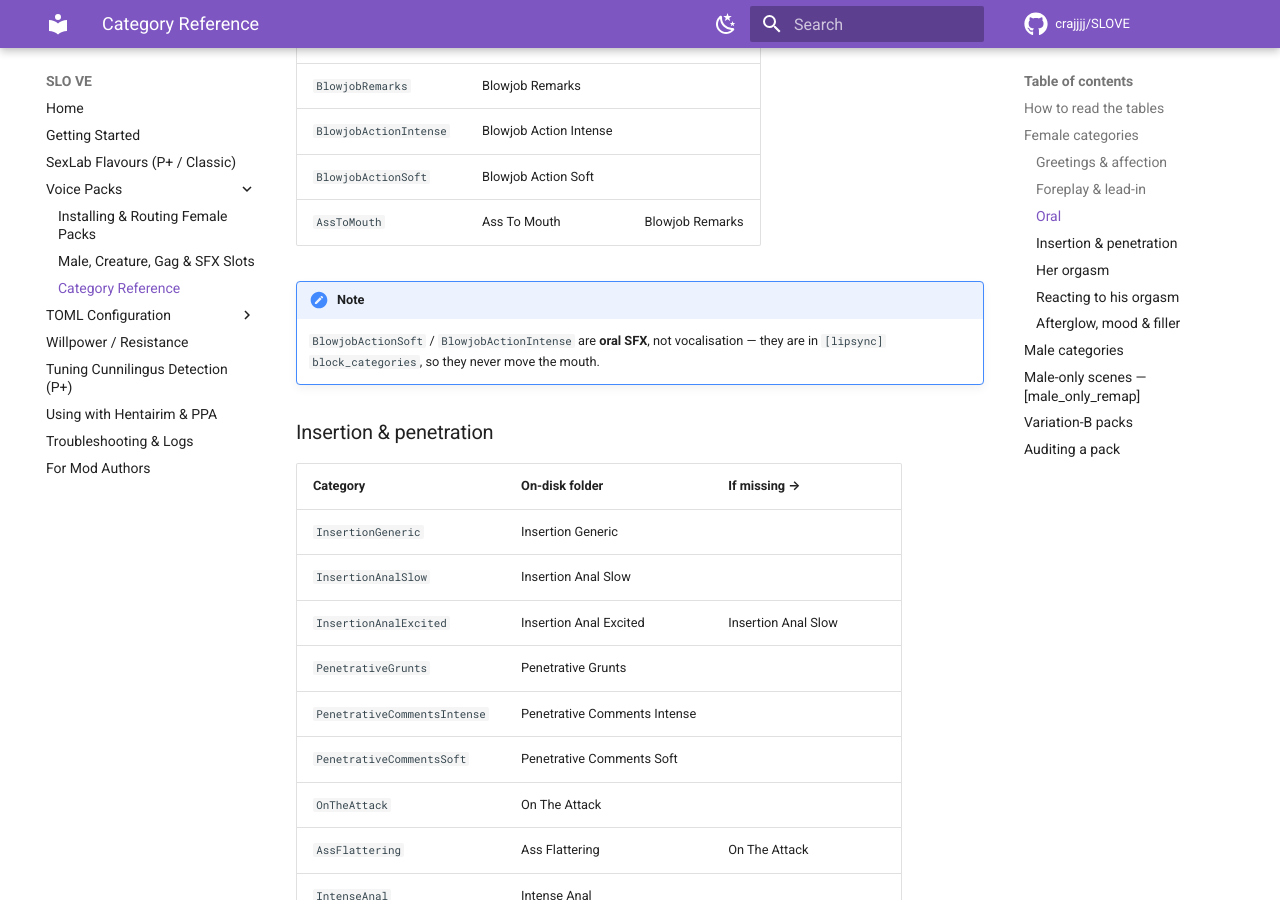
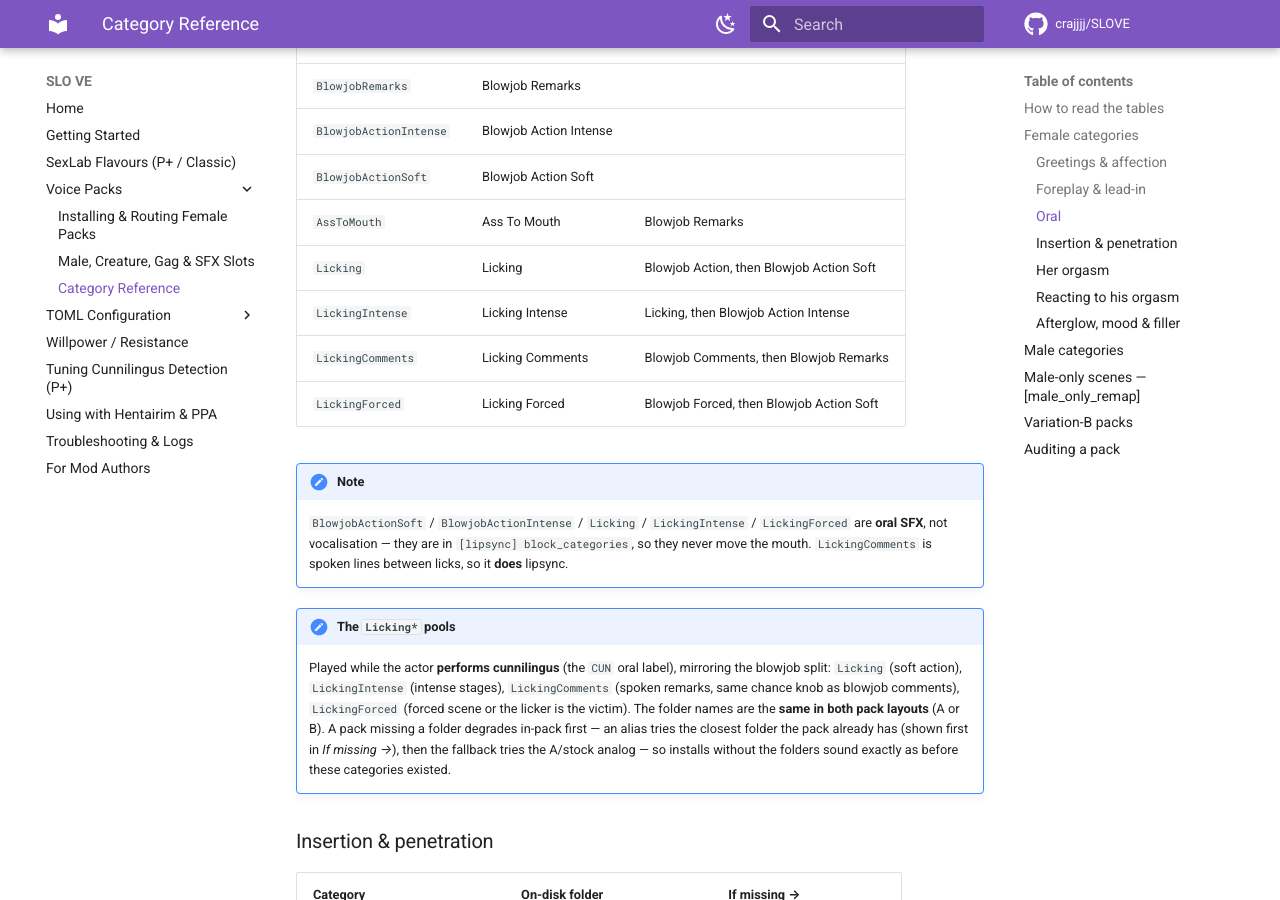
Before and after one commit to crajjjj/SLOVE, an MkDocs documentation site: the page built from docs/packs/categories.md, in a window 1280 px wide and 900 px high, scrolled down 1836 px. Built offline with MkDocs 1.6.1 and Material for MkDocs 9.7.7, drawn with Linux system fonts in a browser that asks for light colours; comment, search, counter and statistics services are not loaded; some of the changed text lies outside the part shown.

Commit message:
0.6.4: dedicated Licking voice pools for performed cunnilingus
PlayCunnilingus no longer hardcodes BlowjobActionSoft: it now runs the same
forced/comments/intense/soft ladder as the Variation-B blowjob path over four
new pools - LickingForced, LickingComments, LickingIntense, Licking (comments
reuse the blowjob comment chance; broken actors never comment). Intense pure
licking stays on the Licking pools; intense + penetrated falls through to the
penetration branches as before. Both variants (P+ + classic).

The Licking* names are shared by the A and B layouts (no legacy A spelling);
packs without them degrade via config aliases/fallbacks to their own Blowjob*
audio, then stock. Licking/LickingIntense/LickingForced are lipsync-blocked
(oral SFX - the mouth is busy); LickingComments deliberately lipsyncs (spoken
lines between licks). Category audit tables extended (75 A / 60 B); fomod
0.6.4; docs updated.

```diff
--- a/docs/packs/categories.md
+++ b/docs/packs/categories.md
@@ -50,9 +50,16 @@ A pack does **not** need to supply every category. Whatever it lacks resolves th
 | `BlowjobActionIntense` | Blowjob Action Intense | |
 | `BlowjobActionSoft` | Blowjob Action Soft | |
 | `AssToMouth` | Ass To Mouth | Blowjob Remarks |
+| `Licking` | Licking | Blowjob Action, then Blowjob Action Soft |
+| `LickingIntense` | Licking Intense | Licking, then Blowjob Action Intense |
+| `LickingComments` | Licking Comments | Blowjob Comments, then Blowjob Remarks |
+| `LickingForced` | Licking Forced | Blowjob Forced, then Blowjob Action Soft |
 
 !!! note
-    `BlowjobActionSoft` / `BlowjobActionIntense` are **oral SFX**, not vocalisation — they are in `[lipsync] block_categories`, so they never move the mouth.
+    `BlowjobActionSoft` / `BlowjobActionIntense` / `Licking` / `LickingIntense` / `LickingForced` are **oral SFX**, not vocalisation — they are in `[lipsync] block_categories`, so they never move the mouth. `LickingComments` is spoken lines between licks, so it **does** lipsync.
+
+!!! note "The `Licking*` pools"
+    Played while the actor **performs cunnilingus** (the `CUN` oral label), mirroring the blowjob split: `Licking` (soft action), `LickingIntense` (intense stages), `LickingComments` (spoken remarks, same chance knob as blowjob comments), `LickingForced` (forced scene or the licker is the victim). The folder names are the **same in both pack layouts** (A or B). A pack missing a folder degrades in-pack first — an alias tries the closest folder the pack already has (shown first in *If missing →*), then the fallback tries the A/stock analog — so installs without the folders sound exactly as before these categories existed.
 
 ### Insertion & penetration
 
@@ -190,13 +197,13 @@ Everything above describes the **Variation-A** layout: the collapsed, camelCase-
 
 > **Gotcha:** the console `voice` line prints the internal *label*, which is not always the folder. The clearest example is `FemaleOrgasm` — that is an internal label used to drive the orgasm face; the folder it plays from is `Orgasm` (A) or a `Male Orgasmed …` / `Ending …` folder (B). The debug line now also prints the resolved folder in parentheses (`… (folder Orgasm)`) so you can see the real folder.
 
-The 56 B folder names below are the exact on-disk folder names (the authoritative source is `SLOVE_VoiceCategories.AllFemaleVariationBCategories()`). A clean B pack drops any A names it doesn't use to the fallback chain, so audit a B slot with the slot id (below) — the B pass is automatic.
+The 60 B folder names below are the exact on-disk folder names (the authoritative source is `SLOVE_VoiceCategories.AllFemaleVariationBCategories()`). A clean B pack drops any A names it doesn't use to the fallback chain, so audit a B slot with the slot id (below) — the B pass is automatic.
 
 | Group | B folders |
 |---|---|
 | Ambient / filler | `Breathing`, `Breathing Intense`, `Panting`, `Panting Heavy`, `KneeJerk`, `KneeJerk Intense`, `Kissing` |
 | Foreplay | `Foreplay BoobJob Comments`, `Foreplay Femdom Comments`, `Foreplay FootJob Comments`, `Foreplay Handjob Comments`, `Foreplay Tease Orgasm` |
-| Oral / blowjob | `Blowjob Action`, `Blowjob Comments`, `Blowjob Comments Intense`, `Blowjob Forced`, `Blowjob Forced Comments` |
+| Oral / blowjob | `Blowjob Action`, `Blowjob Comments`, `Blowjob Comments Intense`, `Blowjob Forced`, `Blowjob Forced Comments`, `Licking`, `Licking Intense`, `Licking Comments`, `Licking Forced` |
 | Penetration — comments & grunts | `Stimulated Comments`, `Stimulated Victim Comments`, `Insertion Over The Top`, `Penetrated Comments`, `Penetrated Comments Intense`, `Penetrated Comments Over The Top`, `Penetrated Comments Victim`, `Penetrated Comments Femdom`, `Penetrated Comments Femdom Intense`, `Penetrated Anal Comments Intense`, `Penetrated Double Comments`, `Penetrated Broken Comments`, `Penetrated Broken Comments Intense`, `Penetrated Grunt`, `Penetrated Grunt Intense`, `Penetrated Grunt Over The Top`, `Penetrated Grunt Victim`, `Penetrated Grunt Victim Intense`, `Penetrated Tell Male to Pull Out` |
 | Her orgasm approaching | `Orgasm Soon Comments`, `Orgasm Soon Comments Intense`, `Broken Begging` |
 | His orgasm approaching | `Male Orgasm Soon Ask For Anal Cum`, `Male Orgasm Soon Ask For Oral Cum`, `Male Orgasm Soon Ask For Vaginal Cum`, `Male Orgasm Soon Ask For Vaginal Cum Intense`, `Male Orgasm Soon Femdom` |
```
Also changed, not shown: other parts of docs/packs/categories.md (+2 -2 lines), CLAUDE.md (+1 -1 lines), docs/config/audioutil.md (+2 -2 lines), docs/config/voices.md (+12 -0 lines), docs/use-cases.md (+2 -1 lines), 12 other files.
